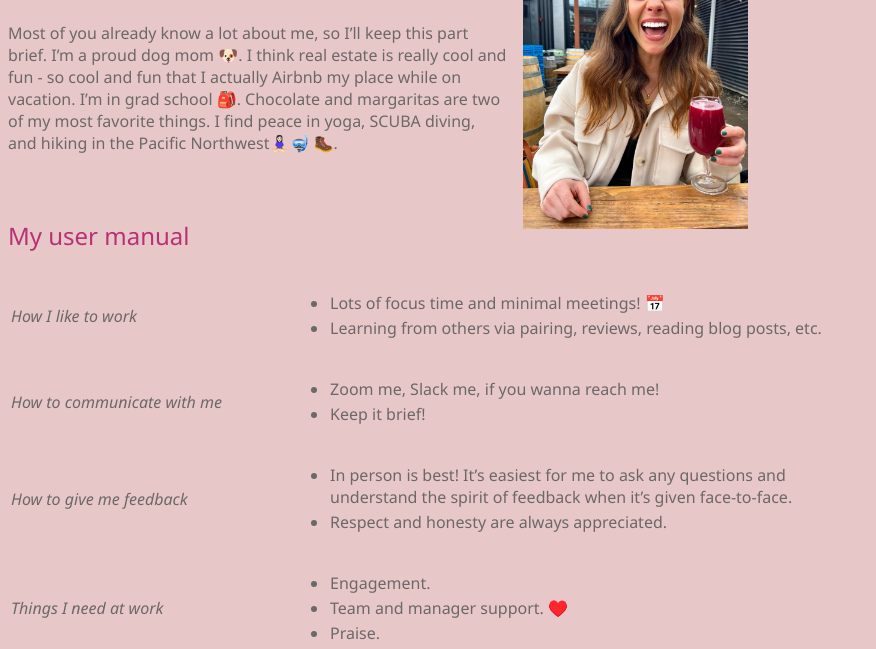
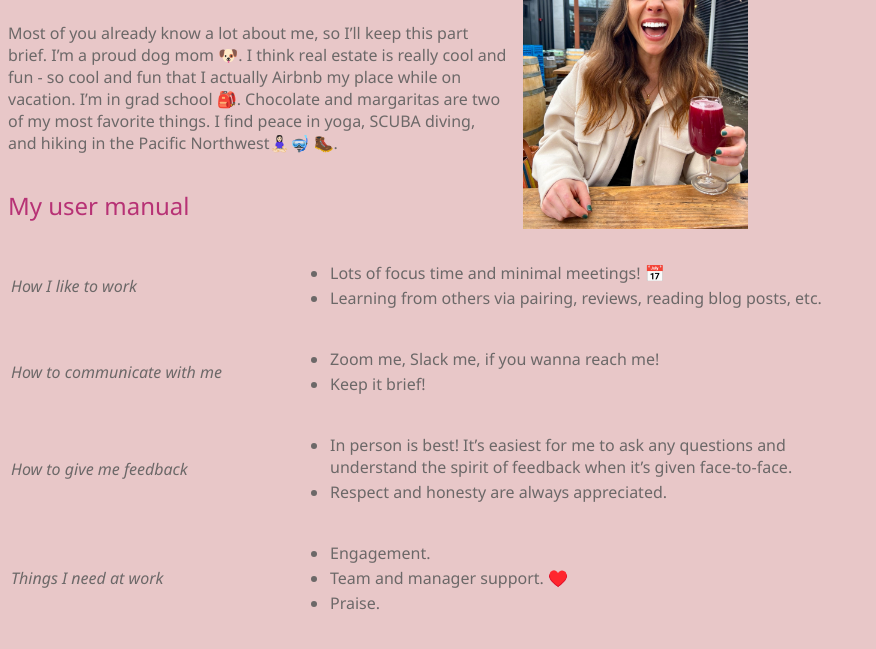
Before and after one commit to ldennington/ldennington.github.io, a plain HTML site: page index.html in a window 1280 px wide. Shown: the part 94-743 px from the top of the page, without its empty margins (0-876 px from the left). Drawn offline with Linux system fonts and the light colour scheme.

Commit message:
user manual: move up h2 again

```diff
--- a/styles.css
+++ b/styles.css
@@ -10,7 +10,7 @@ h1, h2 {
 }
 
 h2 {
-    margin-top: -30px;
+    margin-top: -60px;
 }
 
 p, li {
```
